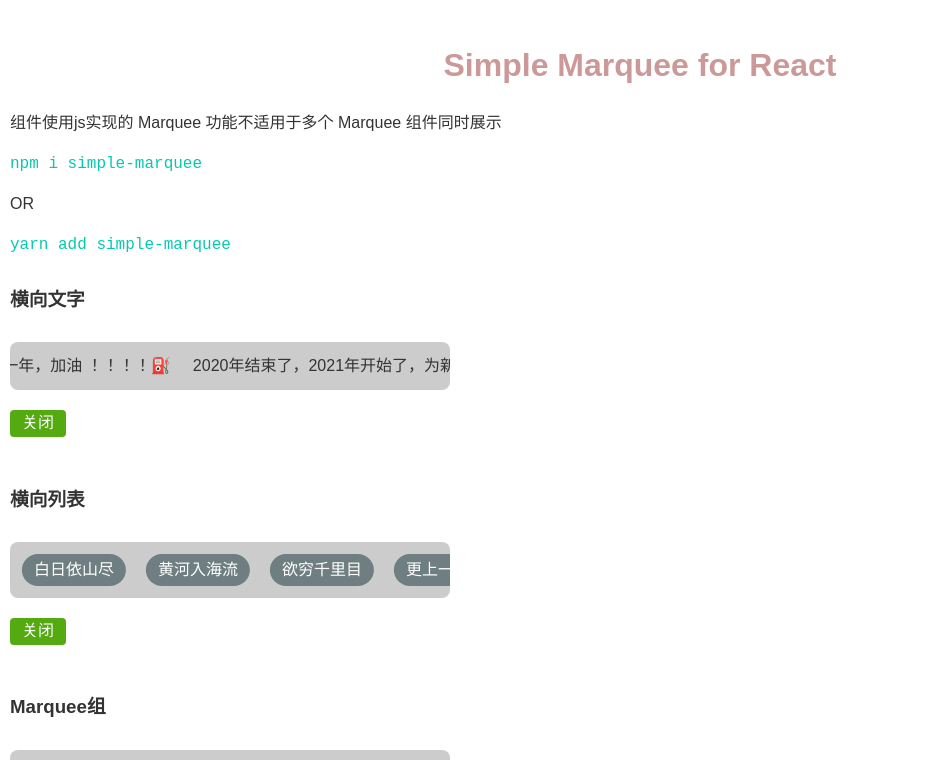
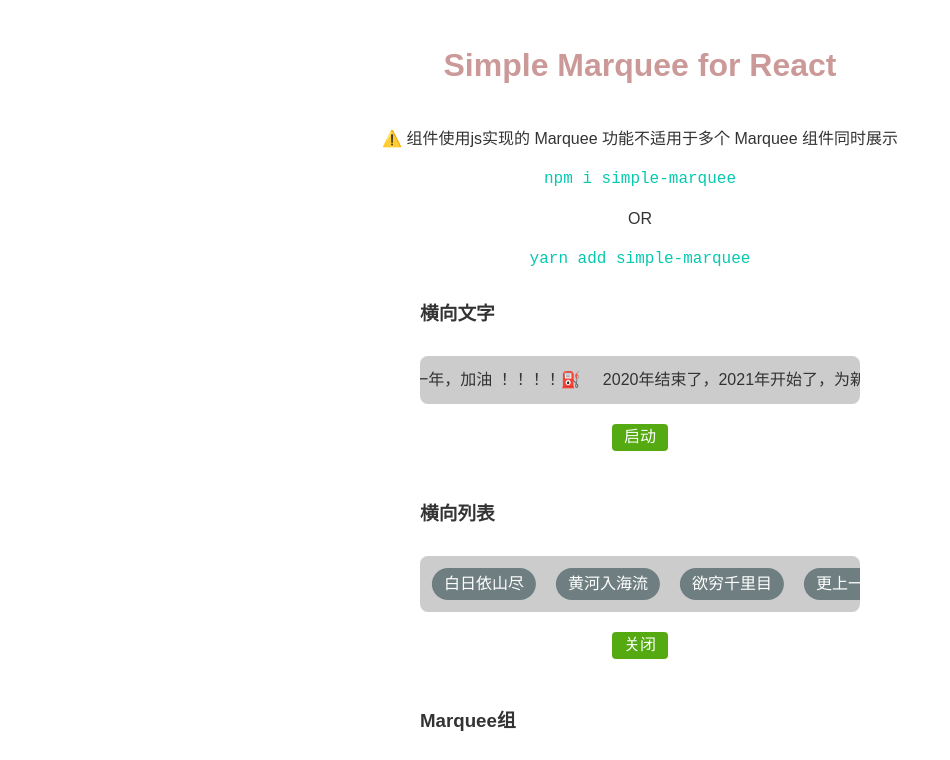
Before and after one commit to IFmiss/simple-marquee, a React app: page / in a window 1280 px wide. Shown: the top 760 px of the page, without its empty margins (0-950 px from the left). Built offline with nearby package versions, Linux system fonts and the light colour scheme.

Commit message:
update: 优化

```diff
--- a/src/Marquee/index.tsx
+++ b/src/Marquee/index.tsx
@@ -10,8 +10,7 @@ import React, {
 } from 'react';
 import styles from './marquee.less';
 import classNames from 'classnames';
-import MarqueeGroup from './MarqueeGroup';
-// import PropTypes from 'prop-types';
+import PropTypes from 'prop-types';
 
 export interface MarqueeProps extends React.HTMLAttributes<HTMLDivElement> {
   speed?: number;
@@ -125,9 +124,17 @@ const Marquee: React.FC<MarqueeProps> = ({
   );
 };
 
-//Marquee.propTypes = {
-//	props: PropTypes.string
-//};
+Marquee.propTypes = {
+  speed: PropTypes.number,
+  indent: PropTypes.number,
+  direction: PropTypes.oneOf([
+    'horizontal',
+    'vertical',
+    'horizontal-reverse',
+    'vertical-reverse'
+  ]),
+  stop: PropTypes.bool
+};
 
 Marquee.displayName = 'Marquee';
 
--- a/src/pages/Home/home.less
+++ b/src/pages/Home/home.less
@@ -1,8 +1,8 @@
 .home {
-  // display: flex;
-  // align-items: center;
-  // justify-content: center;
-  // flex-direction: column;
+  display: flex;
+  align-items: center;
+  justify-content: flex-start;
+  flex-direction: column;
   padding: 20px 10px 50px 10px;
   box-sizing: border-box;
   // min-width: 100vw;
--- a/src/pages/Home/index.tsx
+++ b/src/pages/Home/index.tsx
@@ -28,7 +28,8 @@ const Home: React.FC<IHomeProps> = (props) => {
   return (
     <div className={styles.home}>
       <h1>Simple Marquee for React</h1>
-      <p>组件使用js实现的 Marquee 功能不适用于多个 Marquee 组件同时展示</p>
+
+      <p>⚠️ 组件使用js实现的 Marquee 功能不适用于多个 Marquee 组件同时展示</p>
 
       <code>npm i simple-marquee</code>
       <p>OR</p>
@@ -42,7 +43,7 @@ const Home: React.FC<IHomeProps> = (props) => {
           2020年结束了，2021年开始了，为新的一年，加油 ！！！！⛽️&nbsp;&nbsp;&nbsp;&nbsp;&nbsp;
         </Marquee>
       </div>
-      <button onClick={() => onBtnClick(-1)}>{ isPlay(0) ? '启动' : '关闭' }</button>
+      <button onClick={() => onBtnClick(-1)}>{ isPlay(-1) ? '启动' : '关闭' }</button>
 
       <div className={styles.area}>
         <h3 className={styles.title}>横向列表</h3>
```
Also changed, not shown: src/Marquee/MarqueeGroup/index.tsx (+4 -4 lines).
